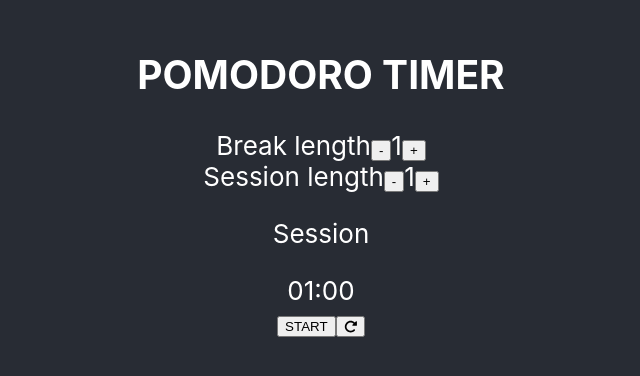
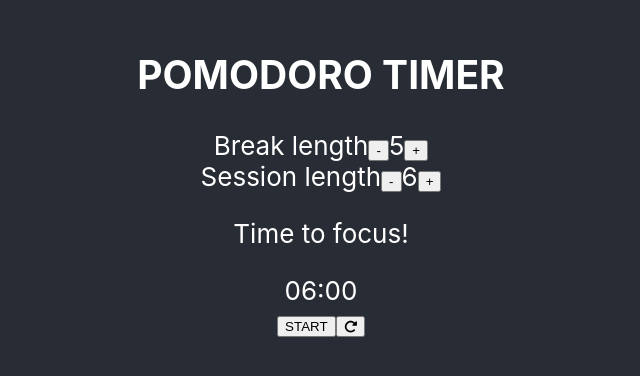
Before and after one commit to rafaelcrv/pomodoro-timer, a React (Create React App) app: page / in a window 1280 px wide. Shown: the part 222-598 px from the top of the page, without its empty margins (319-959 px from the left). Built offline with nearby package versions, Linux system fonts and the light colour scheme.

Commit message:
add buzzer

```diff
--- a/src/App.jsx
+++ b/src/App.jsx
@@ -8,11 +8,11 @@ const DEFAULT_SESSION_TIME = 360;  // 25 minutes in seconds 1500
 const DEFAULT_BREAK_TIME = 300;    // 5 minutes in seconds 300
 
 function App() {
-  const [sessionTime, setSessionTime] = useState(60);
-  const [breakTime, setBreakTime] = useState(60);
+  const [sessionTime, setSessionTime] = useState(DEFAULT_SESSION_TIME);
+  const [breakTime, setBreakTime] = useState(DEFAULT_BREAK_TIME);
   const [timerVal, setTimerVal] = useState(sessionTime);
   const [isTimerRunning, setIsTimerRunning] = useState(false);
-  const [isSessionTime, setIsSessionTime] = useState(true);   // 1 for session, 0 for break
+  const [isSessionTime, setIsSessionTime] = useState(true);
 
   useEffect(function() {
     if (timerVal > 0) {
@@ -25,6 +25,7 @@ function App() {
     } else {
       setTimerVal(isSessionTime ? breakTime : sessionTime);
       setIsSessionTime(!isSessionTime);
+      playBuzzer();
     }
   }, [timerVal, isTimerRunning, isSessionTime, breakTime, sessionTime]);
 
@@ -61,6 +62,11 @@ function App() {
     setIsTimerRunning((val) => val = 'START');
   };
 
+  function playBuzzer() {
+    const audio = new Audio('../buzzer.mp3');
+    audio.play();
+}
+
   return (
     <div className='App' id='main'>
       <div className='App-header'>
@@ -87,7 +93,7 @@ function App() {
             </button>
           </div>
         </div>
-        <Timer timerVal={timerVal}/>
+        <Timer timerVal={timerVal} isSessionTime={isSessionTime}/>
         <div id='control-buttons'>
           <button id='start-stop' onClick={handleIsTimerRunning}>{isTimerRunning ? 'PAUSE' : 'START'}</button>
           <button id='reset' onClick={handleReset}>
--- a/src/Timer.jsx
+++ b/src/Timer.jsx
@@ -1,4 +1,4 @@
-function Timer({timerVal}) {
+function Timer({timerVal, isSessionTime}) {
     function formatTime(timerVal) {
         let mm = String(Math.floor(timerVal / 60));
         let ss = String(timerVal % 60);
@@ -8,7 +8,7 @@ function Timer({timerVal}) {
     };
     return (
         <div>
-          <p id='timer-label'>Session</p>
+          <p id='timer-label'>{isSessionTime ? `Time to focus!` : 'Time for a break'}</p>
           <span id='time-left'>{formatTime(timerVal)}</span>
         </div>
     );
```
Also changed, not shown: 1 other file (tests, documents, lock files or other folders).
